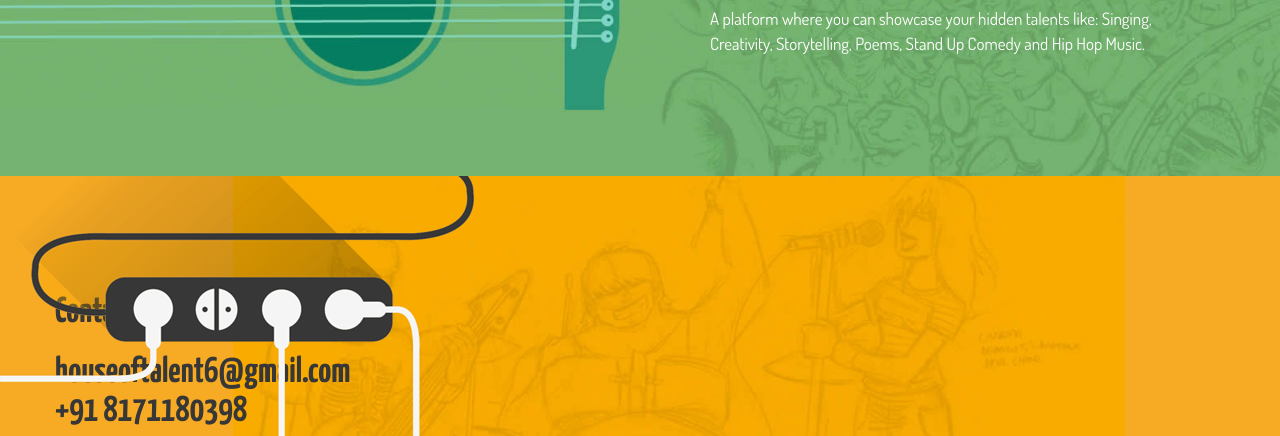
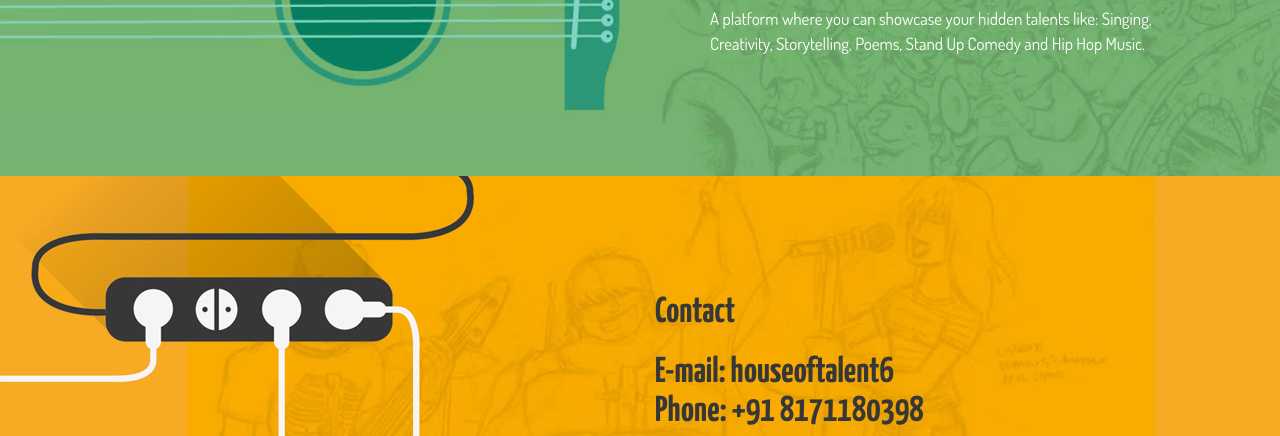
Before and after one commit to houseoftalents/houseoftalents, a plain HTML site: page index.html in a window 1280 px wide. Shown: the part 2306-2742 px from the top of the page. Drawn offline with Linux system fonts and the light colour scheme; some packages are replaced by stand-ins of ours.

Commit message:
Update index.html

```diff
--- a/index.html
+++ b/index.html
@@ -380,30 +380,37 @@ smalltext{
 	 			</div>
 	    	</div>
 		</div>/#map-->
-		<div class="contact-section">
+			<div class="contact-section">
 
 			<div class="container">
 				<div class="row">
 				<div class="ear-piece">
 				<img class="img-responsive" src="images/ear-piece.png" alt="">
 			</div>
-					<div class="col-sm-3 col-sm-offset-4">
+					<div class="col-sm-3 col-sm-offset-3">
 
-
+						 <div class="contact-address">
+							<!--<h3>Contact</h3>
+							<address>
+								Unit C2, St.Vincent's Trading Est.,<br>
+								Feeder Road,<br>
+								Bristol, BS2 0UY<br>
+								United Kingdom
+							</address>-->
+						</div>
 					</div>
-					<div class="col-sm-5>
+					<div class="col-sm-5">
 						<div class="contact-text">
 							<h2><b>Contact</b></h2>
 
 							<h2><b>
-								 houseoftalent6@gmail.com<br>
-								 +91 8171180398<br>
+								E-mail: houseoftalent6<br>
+								Phone: +91 8171180398<br>
 								</b>
 							</h2>
 							<a href="https://docs.google.com/forms/d/e/1FAIpQLSffkWJNUe9LIqJQNG8Ldr6cinAOi_Vjm_DmVv8OTmGssNVs5g/viewform?vc=0&c=0&w=1" target="_blank" class="btn btn-success"> Connect &nbsp;with&nbsp; us &nbsp;&nbsp;<i class="fa fa-angle-right"></i></a>
 						</div>
 					</div>
-
 				</div>
 			</div>
 		</div>
```
